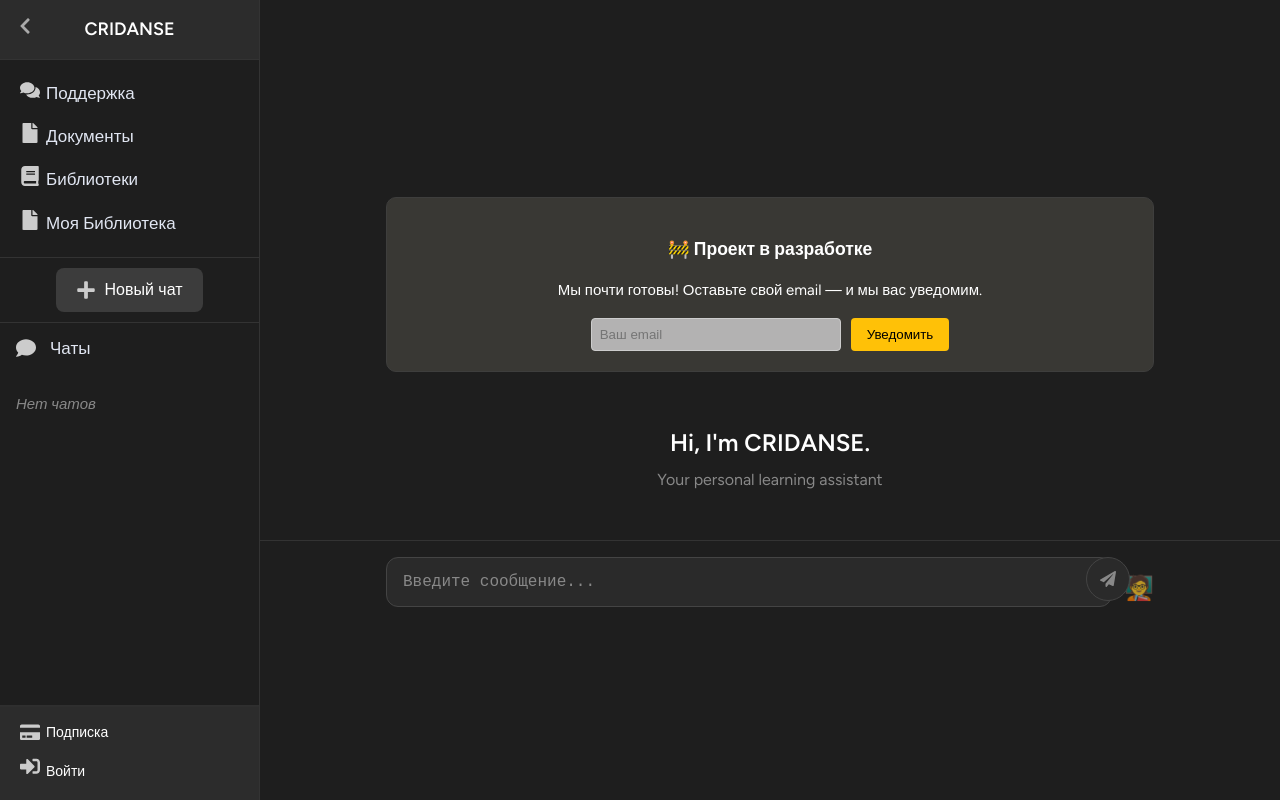
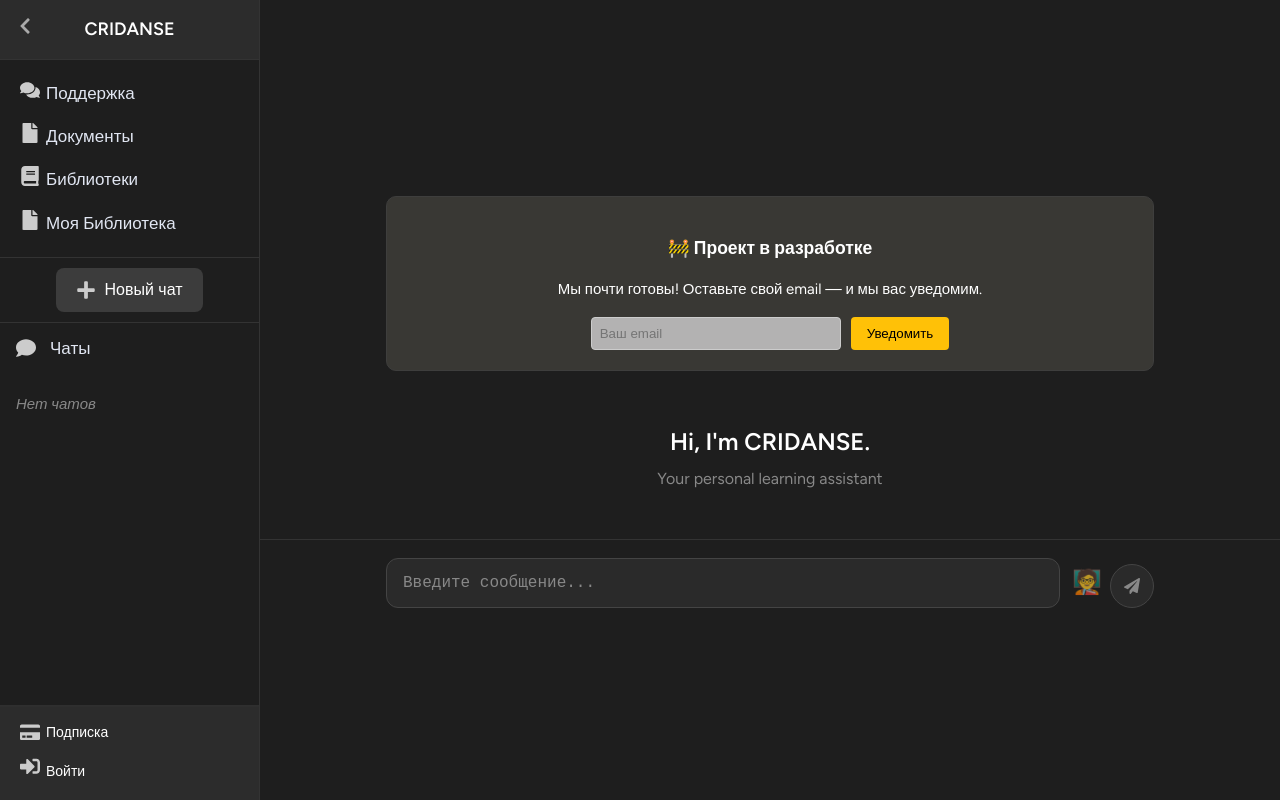
Before and after one commit to Maricvs/CRIDANSE, a React (Vite) app in the folder frontend/: page / in a window 1280 px wide. Built offline with nearby package versions, Linux system fonts and the light colour scheme.

Commit message:
красота

```diff
--- a/frontend/src/ChatField.css
+++ b/frontend/src/ChatField.css
@@ -74,6 +74,7 @@
   bottom: 0;
   z-index: 10;
   border-top: 1px solid #333;
+  align-items: stretch; /* Изменено на stretch */
 }
 
 .chat-wrapper {
@@ -131,13 +132,12 @@
   display: flex;
   align-items: flex-end;
   min-height: 56px; /* Минимальная высота для хорошего тапа */
+  flex-direction: column; /* Изменено на column */
 }
 
 /* Инструменты ввода чата */
 .chat-input-tools {
-  position: absolute;
-  left: 1.5rem;
-  bottom: 12px; /* Выравнивание по вертикали */
+  margin-top: 0.5rem; /* Добавлен отступ сверху */
   display: flex;
   align-items: center;
   z-index: 10;
@@ -199,7 +199,7 @@
   background-color: #2a2a2a;
   color: white;
   resize: none;
-  min-height: 44px; /* Минимум 44pt согласно рекомендациям Apple */
+  min-height: 3rem; /* Изменено на 3rem */
   max-height: 160px;
   overflow-y: auto;
   font-family: 'Figtree', sans-serif;
@@ -237,9 +237,10 @@
 
 /* Кнопка отправки */
 .send-button {
-  position: absolute;
-  right: 1.5rem;
-  bottom: 6px;
+  position: relative; /* Изменено на relative */
+  align-self: flex-end; /* Добавлено для выравнивания */
+  margin-left: auto; /* Добавлено для выравнивания */
+  margin-top: 0.5rem; /* Добавлен отступ между полем ввода и кнопкой */
   padding: 0.5rem;
   font-size: 1rem;
   background: transparent;
```
